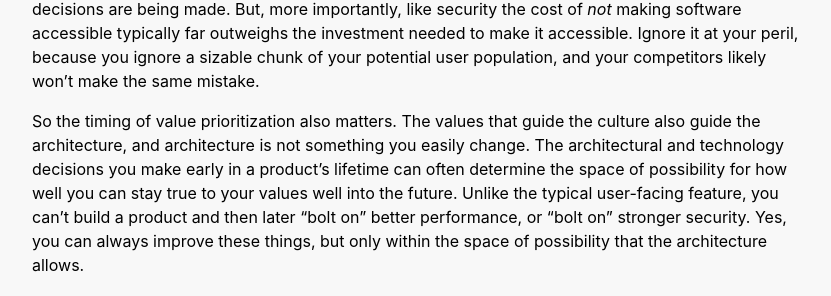
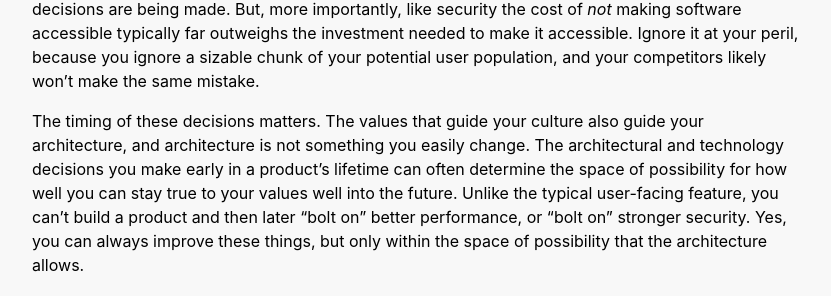
Before and after one commit to svoisen/situated.blog, a Jekyll site: the page built from _posts/2020-02-10-values-culture-software.md, in a window 1280 px wide. Shown: the part 1297-1593 px from the top of the page, without its empty margins (224-1055 px from the left). Built offline with Jekyll 4.4.1, drawn with Linux system fonts in a browser that asks for light colours.

Commit message:
Minor edit to recent post

```diff
--- a/_posts/2020-02-10-values-culture-software.md
+++ b/_posts/2020-02-10-values-culture-software.md
@@ -16,6 +16,6 @@ Prioritizing one value over another requires a trade-off. Everything you choose
 
 As for accessibility? It too has a cost, which is the time commitment necessary to do it well. This cost is lower if valued and considered at the beginnings of a project, when architectural and technology decisions are being made. But, more importantly, like security the cost of _not_ making software accessible typically far outweighs the investment needed to make it accessible. Ignore it at your peril, because you ignore a sizable chunk of your potential user population, and your competitors likely won't make the same mistake.
 
-So the timing of value prioritization also matters. The values that guide the culture also guide the architecture, and architecture is not something you easily change. The architectural and technology decisions you make early in a product's lifetime can often determine the space of possibility for how well you can stay true to your values well into the future. Unlike the typical user-facing feature, you can't build a product and then later "bolt on" better performance, or "bolt on" stronger security. Yes, you can always improve these things, but only within the space of possibility that the architecture allows.
+The timing of these decisions matters. The values that guide your culture also guide your architecture, and architecture is not something you easily change. The architectural and technology decisions you make early in a product's lifetime can often determine the space of possibility for how well you can stay true to your values well into the future. Unlike the typical user-facing feature, you can't build a product and then later "bolt on" better performance, or "bolt on" stronger security. Yes, you can always improve these things, but only within the space of possibility that the architecture allows.
 
 It's an extraordinary amount of work to make a team suddenly care about a value that was not core to the culture from the beginning. Cultural norms and habits form quickly, but they evolve slowly. Partially this is human nature; it's just hard to change well-established habits. And partially our development environments tend to reinforce a certain inertia; if the architecture and processes and tools and testing infrastructure make it easy to tune performance because it was valued from the beginning, then performance tuning is much more likely to happen. But if they don't ... well ... barring a major initiative to enforce a change and lots of hard work to build the necessary testing and tooling, engineers are more likely to follow the path of least resistance. Better to do the hard work early to make the path of least resistance lead where you want it to go.
```
